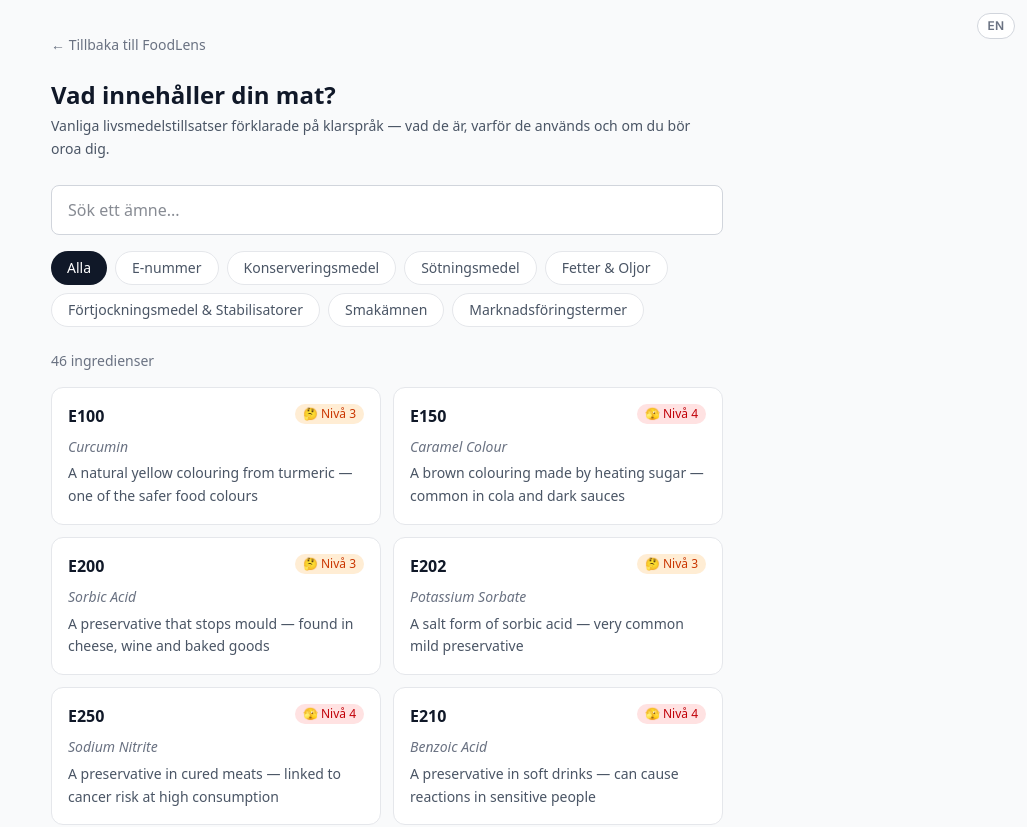
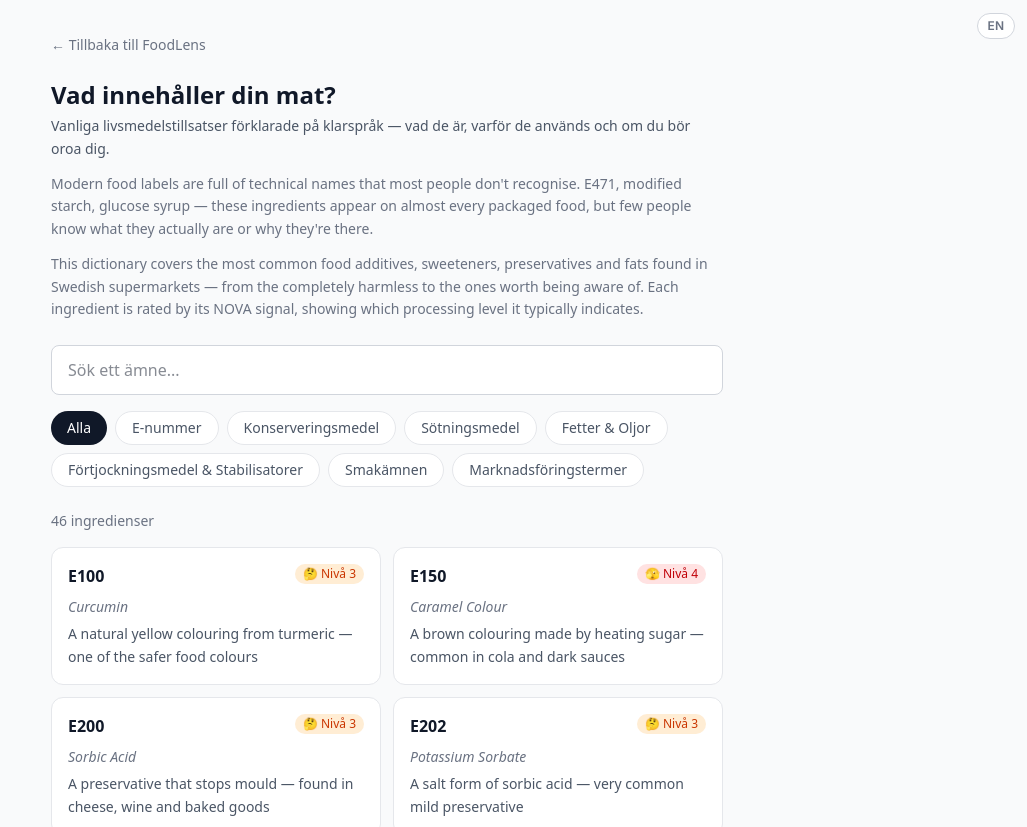
Before and after one commit to daisiqi0531-gbg/foodlens, a Next.js app: page /ingredients in a window 1280 px wide. Shown: the top 827 px of the page, without its empty margins (253-1280 px from the left). Built offline with nearby package versions, Linux system fonts and the light colour scheme.

Commit message:
add SEO meta tags and ingredient page intro text

```diff
--- a/app/ingredients/IngredientsClient.tsx
+++ b/app/ingredients/IngredientsClient.tsx
@@ -63,9 +63,17 @@ export default function IngredientsClient() {
         <h1 className="text-2xl font-semibold text-gray-900 dark:text-white mb-1">
           {t.ingredientsPageTitle}
         </h1>
-        <p className="text-sm text-gray-600 dark:text-gray-200 mb-6 leading-relaxed">
-          {t.ingredientsPageSubtitle}
-        </p>
+        <div className="mb-6">
+          <p className="text-sm text-gray-600 dark:text-gray-200 leading-relaxed mb-3">
+            {t.ingredientsPageSubtitle}
+          </p>
+          <p className="text-sm text-gray-500 dark:text-gray-400 leading-relaxed mb-3">
+            Modern food labels are full of technical names that most people don't recognise. E471, modified starch, glucose syrup — these ingredients appear on almost every packaged food, but few people know what they actually are or why they're there.
+          </p>
+          <p className="text-sm text-gray-500 dark:text-gray-400 leading-relaxed">
+            This dictionary covers the most common food additives, sweeteners, preservatives and fats found in Swedish supermarkets — from the completely harmless to the ones worth being aware of. Each ingredient is rated by its NOVA signal, showing which processing level it typically indicates.
+          </p>
+        </div>
 
         {/* Search */}
         <input
--- a/app/ingredients/page.tsx
+++ b/app/ingredients/page.tsx
@@ -2,13 +2,36 @@ import type { Metadata } from "next";
 import IngredientsClient from "./IngredientsClient";
 
 export const metadata: Metadata = {
-  title: "Ingredient Dictionary — FoodLens",
+  title: "Food Ingredient Dictionary — What's Really In Your Food | FoodLens",
   description:
-    "Plain English explanations of common food ingredients — E-numbers, sweeteners, preservatives, fats and marketing terms. Understand what's really in your food.",
+    "Plain English explanations of common food ingredients — E-numbers, sweeteners, preservatives, fats and marketing terms. Vad är E471, modifierad stärkelse, glukossirap? Förstå vad som verkligen finns i din mat. Free guide for Swedish consumers.",
+  keywords: [
+    "food additives",
+    "E numbers explained",
+    "vad är E471",
+    "livsmedelstillsatser",
+    "modified starch",
+    "modifierad stärkelse",
+    "glucose syrup",
+    "glukossirap",
+    "food ingredients dictionary",
+    "E-nummer förklarat",
+    "konserveringsmedel mat",
+    "sötningsmedel förklarat",
+    "E471",
+    "E621 MSG",
+    "palm oil food",
+    "aspartame",
+    "maltodextrin",
+    "sodium nitrite E250",
+    "carrageenan E407",
+    "vad betyder E-nummer",
+    "tillsatser i mat Sverige",
+  ],
   openGraph: {
-    title: "Ingredient Dictionary — FoodLens",
+    title: "Food Ingredient Dictionary — What's Really In Your Food",
     description:
-      "Plain English explanations of common food ingredients. Understand E-numbers, sweeteners, preservatives and more.",
+      "Plain English explanations of common food additives, sweeteners, preservatives and fats found in Swedish supermarkets. Förstå E-nummer, sötningsmedel och konserveringsmedel.",
     url: "https://foodlens.se/ingredients",
   },
   alternates: {
--- a/next.config.ts
+++ b/next.config.ts
@@ -1,9 +1,5 @@
 import type { NextConfig } from "next";
 
-const nextConfig: NextConfig = {
-  turbopack: {
-    root: "/Users/siqidai/Documents/foodlens",
-  },
-};
+const nextConfig: NextConfig = {};
 
 export default nextConfig;
```
